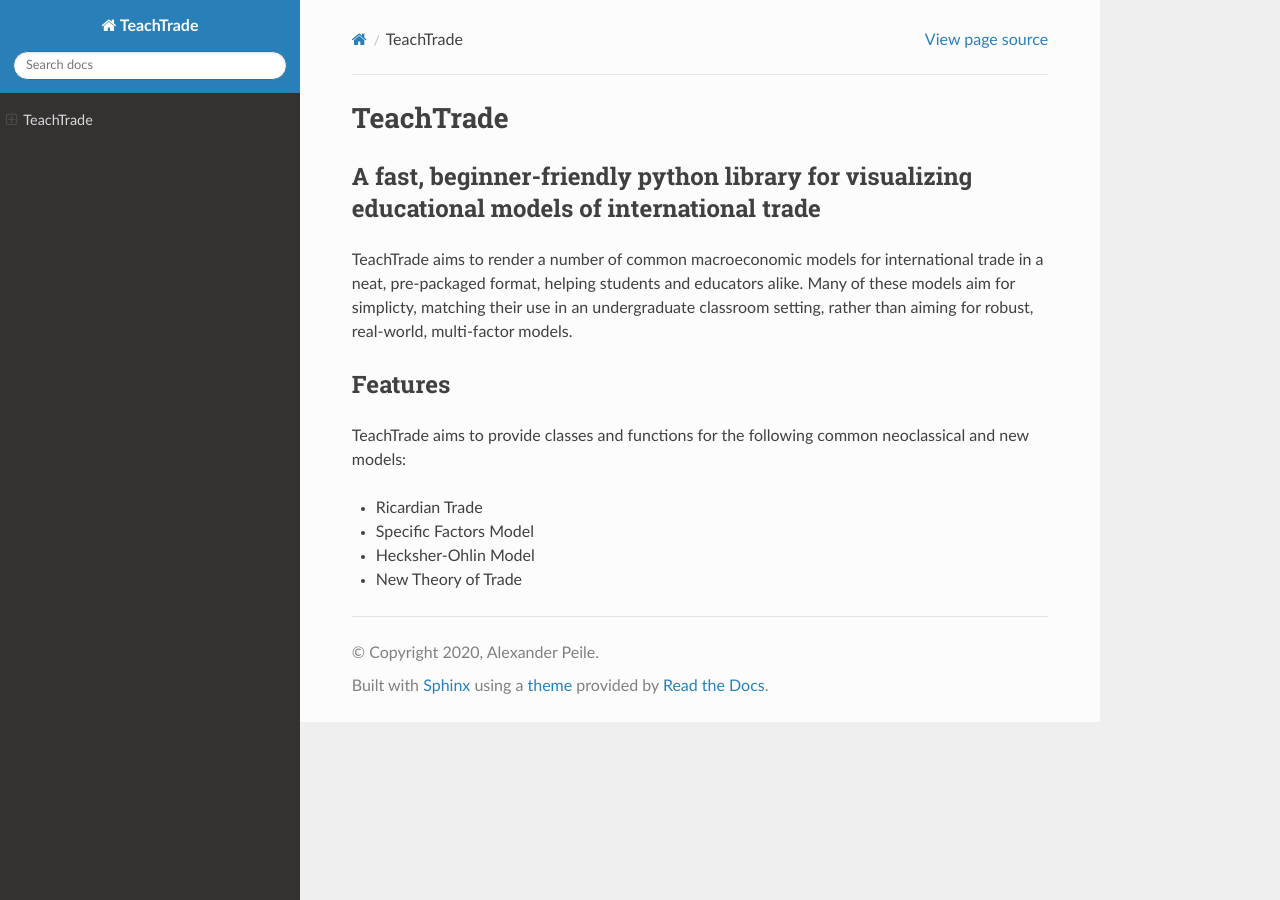
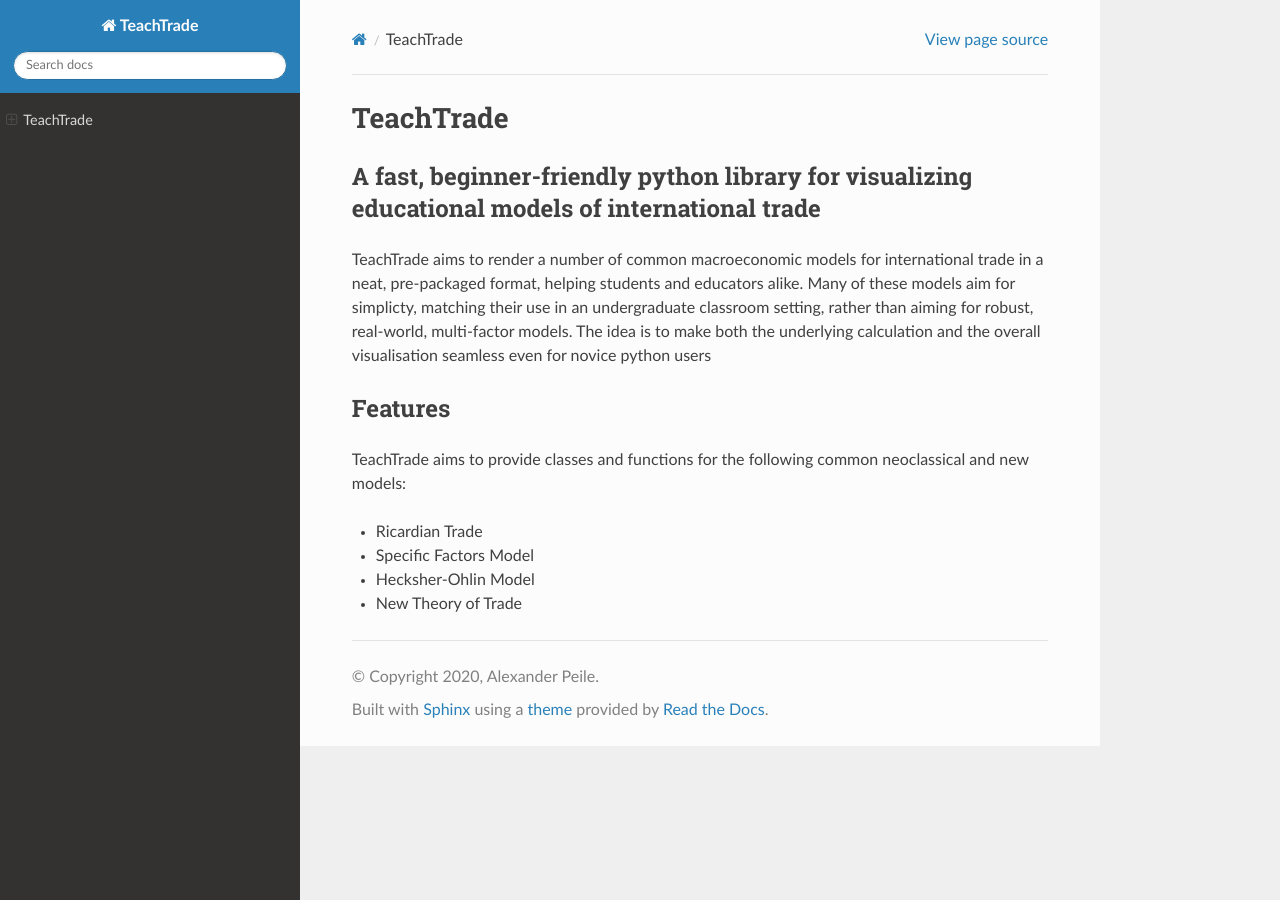
Before and after one commit to AlexPeile/TeachTrade, a Sphinx documentation site: the page built from docs/index.md, in a window 1280 px wide. Built offline with Sphinx 7.4.7 and the Read the Docs theme 2.0.0, drawn with Linux system fonts in a browser that asks for light colours.

Commit message:
Update index.md

```diff
--- a/docs/index.md
+++ b/docs/index.md
@@ -1,7 +1,7 @@
 # TeachTrade
 ## A fast, beginner-friendly python library for visualizing educational models of international trade
 
-TeachTrade aims to render a number of common macroeconomic models for international trade in a neat, pre-packaged format, helping students and educators alike. Many of these models aim for simplicty, matching their use in an undergraduate classroom setting, rather than aiming for robust, real-world, multi-factor models.
+TeachTrade aims to render a number of common macroeconomic models for international trade in a neat, pre-packaged format, helping students and educators alike. Many of these models aim for simplicty, matching their use in an undergraduate classroom setting, rather than aiming for robust, real-world, multi-factor models. The idea is to make both the underlying calculation and the overall visualisation seamless even for novice python users
 
 ## Features
 TeachTrade aims to provide classes and functions for the following common neoclassical and new models:
```
